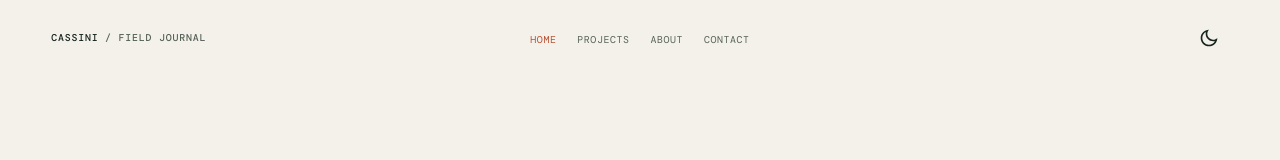
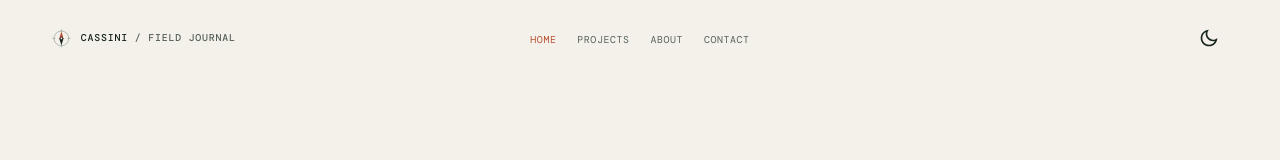
Before and after one commit to dev-cassini/cassini-portfolio, an Angular app: page / in a window 1280 px wide. Shown: the top 160 px of the page. Built offline with nearby package versions, Linux system fonts and the light colour scheme.

Commit message:
feat(brand): add compass logo and favicon

```diff
--- a/src/app/components/header/header.html
+++ b/src/app/components/header/header.html
@@ -1,6 +1,6 @@
 <header class="header">
   <div class="container header__container">
-    <a routerLink="/" class="header__brand" aria-label="Cassini home" (click)="closeMenu()">Cassini <span>/ Field Journal</span></a>
+    <a routerLink="/" class="header__brand" aria-label="Cassini home" (click)="closeMenu()"><app-logo></app-logo><span class="header__brand-name">Cassini <span>/ Field Journal</span></span></a>
     <button type="button" class="nav-toggle" [attr.aria-expanded]="isMenuOpen()" aria-controls="primary-navigation" aria-label="Toggle navigation menu" (click)="toggleMenu()"><span aria-hidden="true"></span><span aria-hidden="true"></span></button>
     <nav id="primary-navigation" class="nav" aria-label="Primary navigation" [class.nav--open]="isMenuOpen()" (keydown.escape)="closeMenu()">
       <ul class="nav__list">
--- a/src/app/components/header/header.scss
+++ b/src/app/components/header/header.scss
@@ -1,7 +1,8 @@
 .header { padding: 1.15rem 0; background: var(--header-bg); border-bottom: 1px solid transparent; position: relative; z-index: 20; }
 .header__container { display: grid; grid-template-columns: 1fr auto 1fr; align-items: center; }
-.header__brand { color: var(--text-primary); font-family: var(--font-mono); font-size: .62rem; font-weight: 500; letter-spacing: .08em; text-transform: uppercase; white-space: nowrap; }
-.header__brand span { color: var(--text-muted); }
+.header__brand { display: inline-flex; align-items: center; gap: .55rem; color: var(--text-primary); font-family: var(--font-mono); font-size: .62rem; font-weight: 500; letter-spacing: .08em; text-transform: uppercase; white-space: nowrap; }
+.header__brand app-logo { width: 1.3rem; height: 1.3rem; flex: 0 0 auto; }
+.header__brand-name > span { color: var(--text-muted); }
 .nav__list { display: flex; gap: 1.3rem; margin: 0; padding: 0; list-style: none; }
 .nav__link { color: var(--text-muted); font-family: var(--font-mono); font-size: .62rem; letter-spacing: .06em; text-transform: uppercase; transition: color var(--transition-speed) ease; }
 .nav__link:hover, .nav__link--active { color: var(--text-highlight); }
--- a/src/app/components/header/header.ts
+++ b/src/app/components/header/header.ts
@@ -1,10 +1,11 @@
 import { Component, signal } from '@angular/core';
 import { RouterLink, RouterLinkActive } from '@angular/router';
 import { ThemeToggle } from '../theme-toggle/theme-toggle';
+import { LogoComponent } from '../logo/logo.component';
 
 @Component({
   selector: 'app-header',
-  imports: [RouterLink, RouterLinkActive, ThemeToggle],
+  imports: [RouterLink, RouterLinkActive, ThemeToggle, LogoComponent],
   templateUrl: './header.html',
   styleUrl: './header.scss',
 })
--- a/src/app/components/logo/logo.component.html
+++ b/src/app/components/logo/logo.component.html
@@ -1,58 +1,7 @@
-<svg viewBox="0 0 400 400" xmlns="http://www.w3.org/2000/svg" aria-hidden="true" focusable="false">
-    <!-- Hexagonal logo structure -->
-    <g transform="translate(200, 200)">
-
-        <!-- Outermost hexagon with gaps on left and right sides -->
-        <!-- Top right segment -->
-        <path d="M 0 -120 L 104 -60 L 104 -30" fill="none" stroke="var(--text-highlight)" stroke-width="16"
-            stroke-linejoin="round" stroke-linecap="round" />
-        <!-- Bottom right segment -->
-        <path d="M 104 30 L 104 60 L 0 120" fill="none" stroke="var(--text-highlight)" stroke-width="16"
-            stroke-linejoin="round" stroke-linecap="round" />
-        <!-- Bottom left segment -->
-        <path d="M 0 120 L -104 60 L -104 30" fill="none" stroke="var(--text-highlight)" stroke-width="16"
-            stroke-linejoin="round" stroke-linecap="round" />
-        <!-- Top left segment -->
-        <path d="M -104 -30 L -104 -60 L 0 -120" fill="none" stroke="var(--text-highlight)" stroke-width="16"
-            stroke-linejoin="round" stroke-linecap="round" />
-
-        <!-- Middle hexagon with gaps on left and right sides -->
-        <!-- Top right segment -->
-        <path d="M 0 -90 L 78 -45 L 78 -22.5" fill="none" stroke="var(--text-highlight)" stroke-width="16"
-            stroke-linejoin="round" stroke-linecap="round" />
-        <!-- Bottom right segment -->
-        <path d="M 78 22.5 L 78 45 L 0 90" fill="none" stroke="var(--text-highlight)" stroke-width="16"
-            stroke-linejoin="round" stroke-linecap="round" />
-        <!-- Bottom left segment -->
-        <path d="M 0 90 L -78 45 L -78 22.5" fill="none" stroke="var(--text-highlight)" stroke-width="16"
-            stroke-linejoin="round" stroke-linecap="round" />
-        <!-- Top left segment -->
-        <path d="M -78 -22.5 L -78 -45 L 0 -90" fill="none" stroke="var(--text-highlight)" stroke-width="16"
-            stroke-linejoin="round" stroke-linecap="round" />
-
-        <!-- Connecting links between layers on right side -->
-        <line x1="104" y1="-30" x2="78" y2="-22.5" stroke="var(--text-highlight)" stroke-width="16"
-            stroke-linecap="round" />
-        <line x1="104" y1="30" x2="78" y2="22.5" stroke="var(--text-highlight)" stroke-width="16"
-            stroke-linecap="round" />
-
-        <!-- Connecting links between layers on left side -->
-        <line x1="-104" y1="-30" x2="-78" y2="-22.5" stroke="var(--text-highlight)" stroke-width="16"
-            stroke-linecap="round" />
-        <line x1="-104" y1="30" x2="-78" y2="22.5" stroke="var(--text-highlight)" stroke-width="16"
-            stroke-linecap="round" />
-
-        <!-- Rounded isometric cube at center - 50% larger -->
-        <!-- Top face -->
-        <path d="M 0 -37.5 L 33 -18.75 L 0 0 L -33 -18.75 Z" fill="none" stroke="var(--text-highlight)"
-            stroke-width="12" stroke-linejoin="round" stroke-linecap="round" />
-
-        <!-- Left face -->
-        <path d="M -33 -18.75 L 0 0 L 0 37.5 L -33 18.75 Z" fill="none" stroke="var(--text-highlight)" stroke-width="12"
-            stroke-linejoin="round" stroke-linecap="round" />
-
-        <!-- Right face -->
-        <path d="M 0 0 L 33 -18.75 L 33 18.75 L 0 37.5 Z" fill="none" stroke="var(--text-highlight)" stroke-width="12"
-            stroke-linejoin="round" stroke-linecap="round" />
-    </g>
+<svg viewBox="0 0 48 48" xmlns="http://www.w3.org/2000/svg" aria-hidden="true" focusable="false">
+  <circle cx="24" cy="24" r="17" fill="none" stroke="var(--line-color)" stroke-width="2" />
+  <path d="M24 4v5M24 39v5M4 24h5M39 24h5" fill="none" stroke="var(--line-color)" stroke-linecap="round" stroke-width="2" />
+  <path d="M24 8 29 24 24 28 19 24Z" fill="var(--text-highlight)" />
+  <path d="M24 40 19 24 24 20 29 24Z" fill="var(--text-primary)" />
+  <circle cx="24" cy="24" r="2.6" fill="var(--surface-raised)" stroke="var(--text-primary)" stroke-width="1.5" />
 </svg>
--- a/src/index.html
+++ b/src/index.html
@@ -7,7 +7,7 @@
   <meta name="description" content="Cassini is a full stack engineer building reliable, scalable web applications." />
   <base href="/">
   <meta name="viewport" content="width=device-width, initial-scale=1">
-  <link rel="icon" type="image/x-icon" href="/favicon.ico?v=2">
+  <link rel="icon" type="image/svg+xml" href="/favicon.svg?v=1">
   <link rel="preconnect" href="https://fonts.googleapis.com">
   <link rel="preconnect" href="https://fonts.gstatic.com" crossorigin>
   <link
```
Also changed, not shown: public/favicon.svg (added), 1 other file (tests, documents, lock files or other folders).
